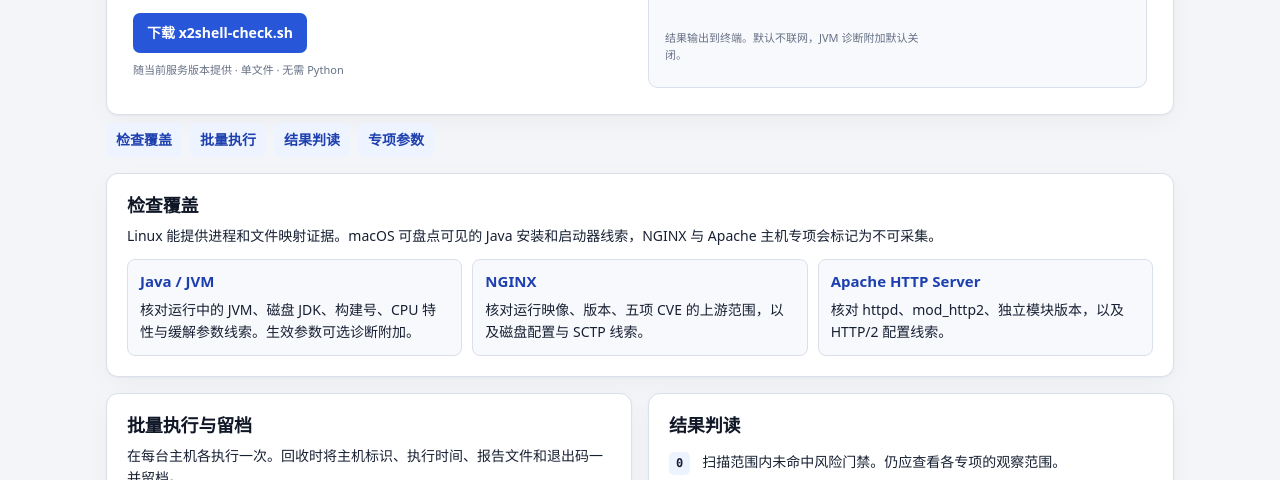
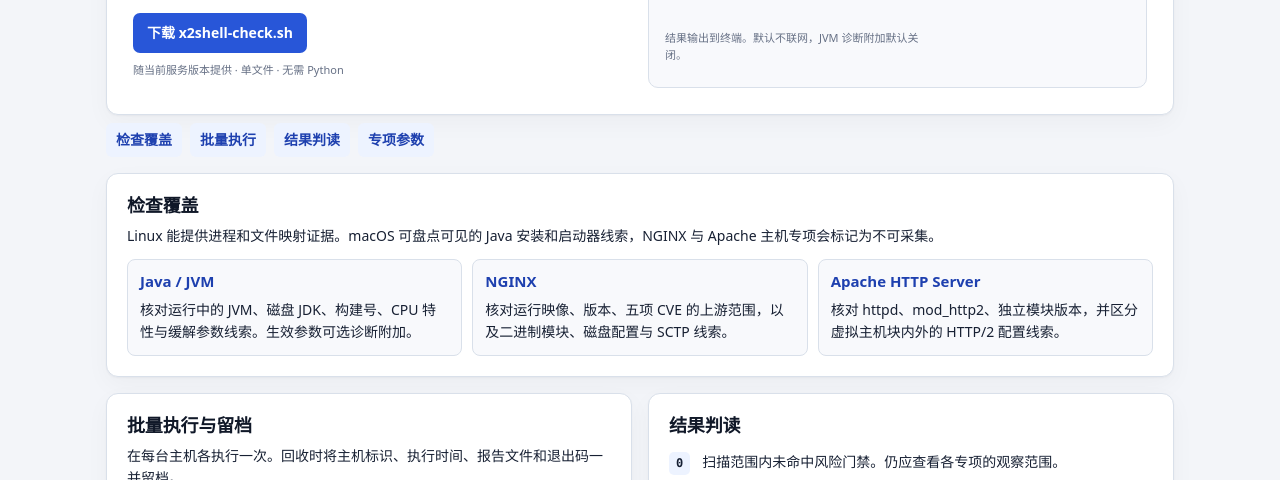
Before and after one commit to crazyvv/php2shell_check, a plain HTML site: page assets/tools.html in a window 1280 px wide. Shown: the part 244-724 px from the top of the page. Drawn offline with Linux system fonts and the light colour scheme.

Commit message:
Distinguish NGINX and Apache configuration evidence

```diff
--- a/assets/tools.html
+++ b/assets/tools.html
@@ -39,8 +39,8 @@
     <p>Linux 能提供进程和文件映射证据。macOS 可盘点可见的 Java 安装和启动器线索，NGINX 与 Apache 主机专项会标记为不可采集。</p>
     <div class="tools-coverage">
       <article><h3><a href="/knowledge#java4shell">Java / JVM</a></h3><p>核对运行中的 JVM、磁盘 JDK、构建号、CPU 特性与缓解参数线索。生效参数可选诊断附加。</p></article>
-      <article><h3><a href="/knowledge#nginx2root">NGINX</a></h3><p>核对运行映像、版本、五项 CVE 的上游范围，以及磁盘配置与 SCTP 线索。</p></article>
-      <article><h3><a href="/knowledge#apache2root">Apache HTTP Server</a></h3><p>核对 httpd、mod_http2、独立模块版本，以及 HTTP/2 配置线索。</p></article>
+      <article><h3><a href="/knowledge#nginx2root">NGINX</a></h3><p>核对运行映像、版本、五项 CVE 的上游范围，以及二进制模块、磁盘配置与 SCTP 线索。</p></article>
+      <article><h3><a href="/knowledge#apache2root">Apache HTTP Server</a></h3><p>核对 httpd、mod_http2、独立模块版本，并区分虚拟主机块内外的 HTTP/2 配置线索。</p></article>
     </div>
   </section>
 
```
Also changed, not shown: 2 other files.
